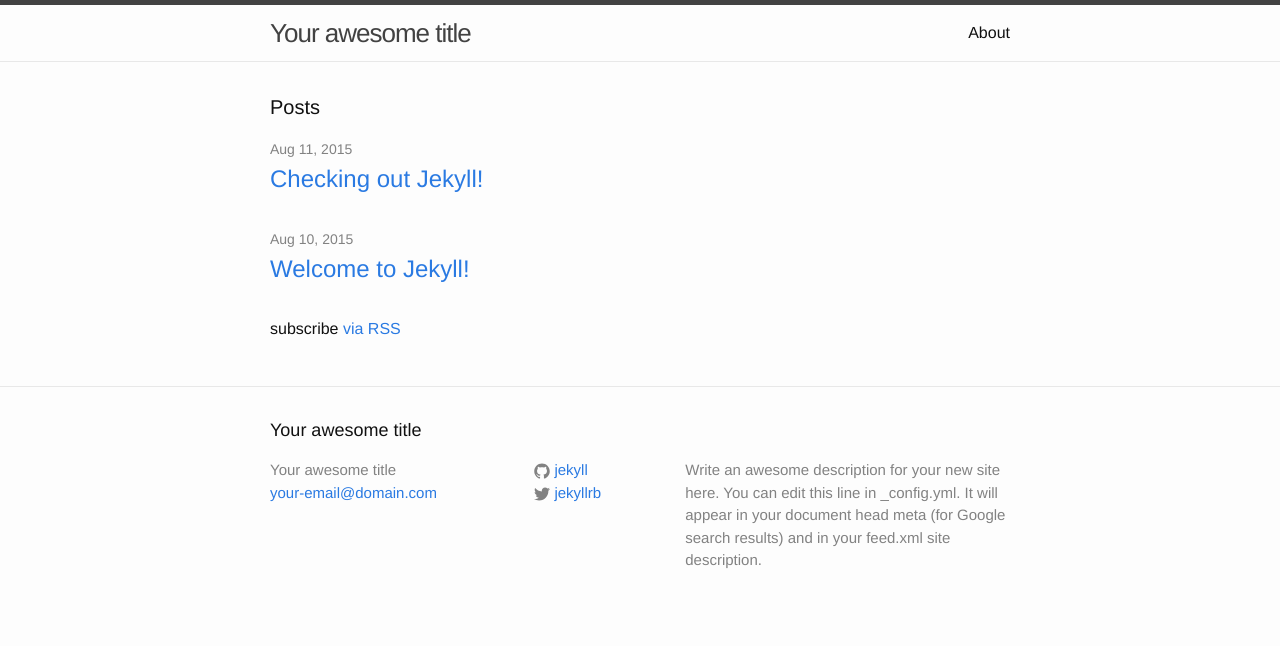
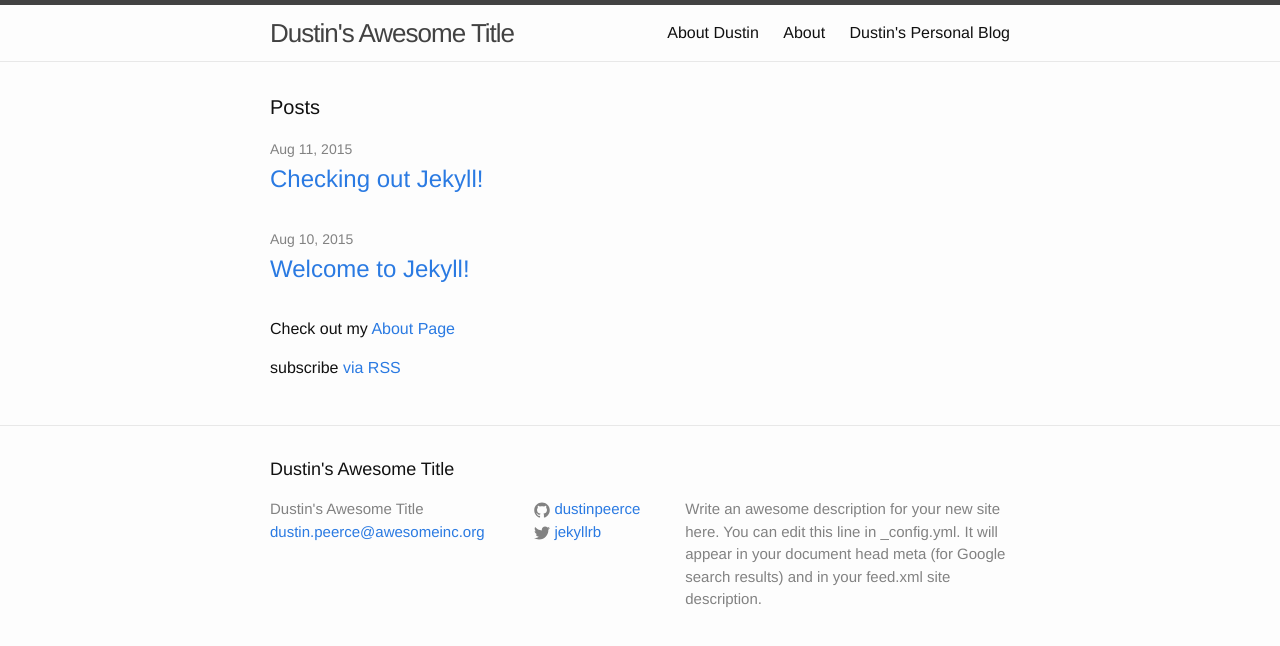
Before and after one commit to dustinpeerce/dustinpeerce.github.io, a Jekyll site: the page built from index.html, in a window 1280 px wide. Shown: the top 646 px of the page. Built offline with Jekyll 4.4.1, drawn with Linux system fonts in a browser that asks for light colours.

Commit message:
Initial About Page Update
Added the About page that talks about how awesome I am.

```diff
--- a/_config.yml
+++ b/_config.yml
@@ -1,6 +1,6 @@
 # Site settings
-title: Your awesome title
-email: your-email@domain.com
+title: Dustin's Awesome Title
+email: dustin.peerce@awesomeinc.org
 description: > # this means to ignore newlines until "baseurl:"
   Write an awesome description for your new site here. You can edit this
   line in _config.yml. It will appear in your document head meta (for
@@ -8,7 +8,7 @@
 baseurl: "" # the subpath of your site, e.g. /blog/
 url: "http://yourdomain.com" # the base hostname & protocol for your site
 twitter_username: jekyllrb
-github_username:  jekyll
+github_username:  dustinpeerce
 
 # Build settings
 markdown: kramdown
--- a/index.html
+++ b/index.html
@@ -1,5 +1,6 @@
 ---
 layout: default
+title: Dustin's Personal Blog
 ---
 
 <div class="home">
@@ -18,6 +19,8 @@
     {% endfor %}
   </ul>
 
+  <p> Check out my <a href="/about.html"> About Page </a> </p>
+
   <p class="rss-subscribe">subscribe <a href="{{ "/feed.xml" | prepend: site.baseurl }}">via RSS</a></p>
 
 </div>
```
Also changed, not shown: about.html (added, +14 -0 lines).
